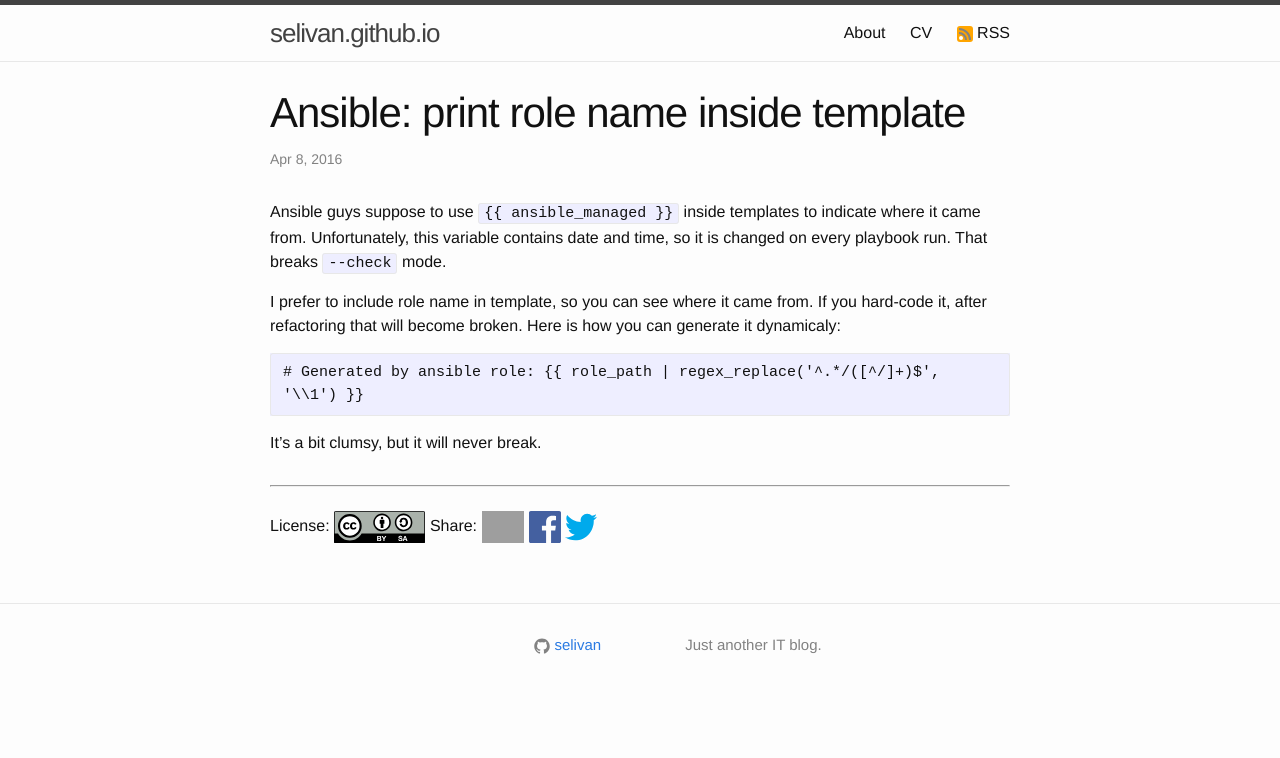
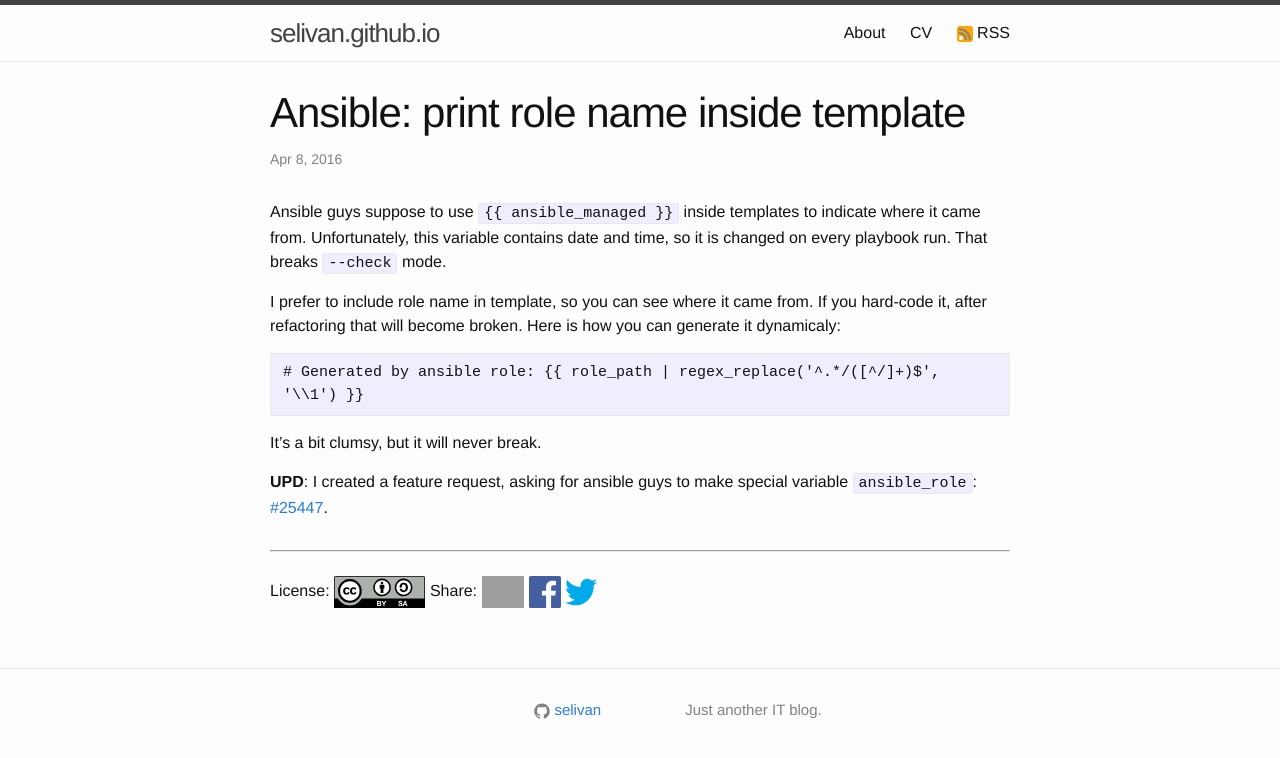
Before and after one commit to selivan/selivan.github.io, a Jekyll site: the page built from _posts/2016-04-08-ansible-print-role-name-inside-template.md, in a window 1280 px wide. Shown: the top 758 px of the page. Built offline with Jekyll 4.4.1, drawn with Linux system fonts in a browser that asks for light colours; comment, search, counter and statistics services are not loaded; grey boxes are pictures that could not be loaded.

Commit message:
post updated

````diff
--- a/_posts/2016-04-08-ansible-print-role-name-inside-template.md
+++ b/_posts/2016-04-08-ansible-print-role-name-inside-template.md
@@ -11,3 +11,5 @@ I prefer to include role name in template, so you can see where it came from. If
 {% raw %}# Generated by ansible role: {{ role_path | regex_replace('^.*/([^/]+)$', '\\1') }}{% endraw %}
 ```
 It's a bit clumsy, but it will never break.
+
+**UPD**: I created a feature request, asking for ansible guys to make special variable `ansible_role`: [#25447](https://github.com/ansible/ansible/issues/25447).
````
